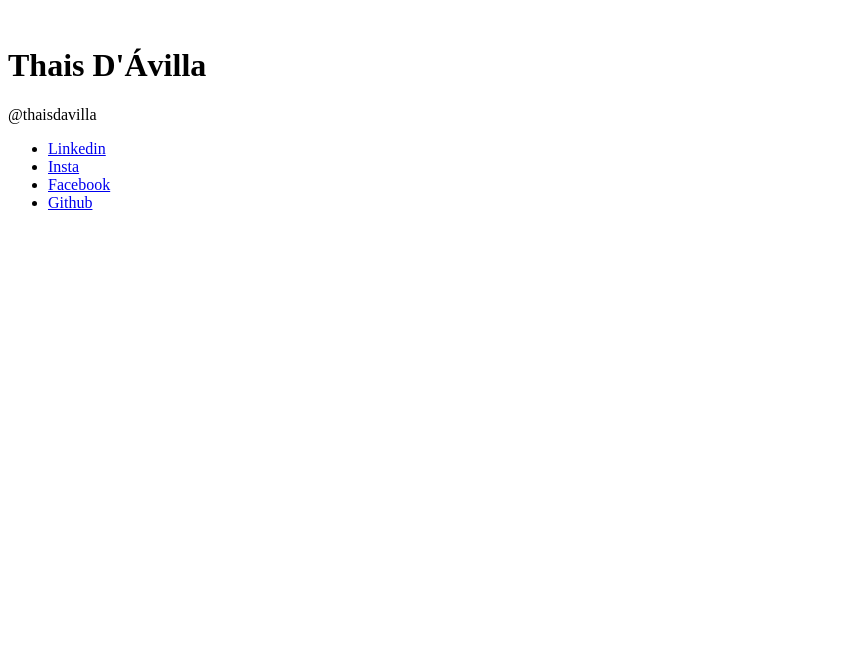
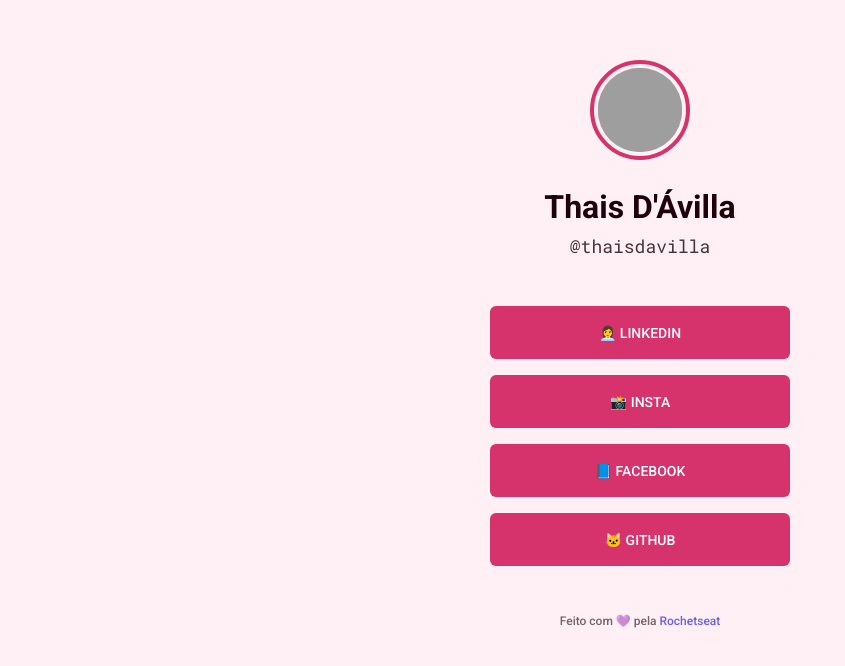
Before and after one commit to ThaisDavilla/maratonaExplorer, a plain HTML site: page index.html in a window 1280 px wide. Shown: the whole page, without its empty margins (0-845 px from the left). Drawn offline with Linux system fonts and the light colour scheme; grey boxes are pictures that could not be loaded.

Commit message:
Finalização do projeto.

```diff
--- a/index.html
+++ b/index.html
@@ -7,25 +7,29 @@
   <meta name="viewport" content="width=device-width, initial-scale=1.0">
   <title>Rocket Links</title>
 </head>
-<body>
-  <img src="" alt="">
+
+<body class="pink">
+  <div>
+  <img src="img/PXL_20220626_140817018.jpg" alt="Foto da Thais D'avilla.">
   <h1>Thais D'Ávilla</h1>
   <p>@thaisdavilla</p>
 
   <ul>
     <li>
-      <a href="https://linkedin.com/in/thaisdavilla01" target="_blank">Linkedin</a>
+      <a href="https://linkedin.com/in/thaisdavilla01" target="_blank"> 👩‍💼 Linkedin</a>
     </li>
     <li>
-      <a href="https://www.instagram.com/athaisdavilla/" target="_blank">Insta</a>
+      <a href="https://www.instagram.com/athaisdavilla/" target="_blank"> 📸 Insta</a>
     </li>
     <li>
-      <a href="https://www.facebook.com/thais.davilla.7/" target="_blank">Facebook</a>
+      <a href="https://www.facebook.com/thais.davilla.7/" target="_blank"> 📘 Facebook</a>
     </li>
     <li>
-      <a href="https://github.com/ThaisDavilla" target="_blank">Github</a>
-    </li>
-  </ul>
+      <a href="https://github.com/ThaisDavilla" target="_blank"> 🐱 Github</a>
+     </li>
+    </ul>
 
+   <footer>Feito com 💜 pela <a href="https://rocketseat.com.br" target="_blank">Rochetseat</a></footer>
+  </div>
 </body>
 </html>
--- a/style.css
+++ b/style.css
@@ -0,0 +1,85 @@
+@import url('https://fonts.googleapis.com/css2? family= Roboto+Mono & family= Roboto:wght@500;700 & display=swap');
+*{
+  margin: 0;
+  padding: 0;
+  box-sizing: border-box;
+}
+a{
+  text-decoration: none;
+}
+html{
+  --bg-color: #edf2ff;
+  --text-color: #00082f;
+  --primary-color: #4263eb;
+  --primary-color-dark: #364fc7;
+}
+.dark-blue{
+  --bg-color: #00082f;
+  --text-color: #ffffff;
+}
+.pink{
+  --bg-color:#fff0f6;
+  --text-color:#1f000b;
+  --primary-color:#d6336c;
+  --primary-color-dark:#a61e4d;
+}
+body{
+  background: var(--bg-color);
+  color: var(--text-color);
+  font-family: "roboto", sans-serif;
+}
+div{
+  text-align: center;
+  width: 300px;
+  margin: 60px auto;
+}
+h1{
+  font-size: 32px;
+  margin-top: 24px;
+  margin-bottom: 8px;
+
+}
+img{
+  width: 100%;
+  border-radius: 50%;
+  width: 100px;
+  height: 100px;
+  padding: 3.7px;
+  border: var(--primary-color) solid 4px;
+}
+p{
+  font-family: "Roboto Mono", monospace;
+  font-weight: 400;
+  opacity: 0.8;
+  font-size: 18px;
+}
+ul{
+  margin: 48px 0;
+  list-style: none;
+}
+
+ul li a{
+  height: 53px;
+  display: flex;
+  align-items: center;
+  justify-content: center;
+  background: var(--primary-color);
+  color: white;
+  text-transform: uppercase;
+  font-size: 14px;
+  margin-bottom: 16px;
+  border-radius: 6px;
+  transition: 400ms;
+}
+ul li a:hover{
+  background: var(--primary-color-dark);
+}
+footer{
+  font-weight: 500;
+  font-size: 12px;
+  opacity: 0.6;
+  transition: opacity 400ms;
+}
+footer:hover{
+  opacity: 1;
+}
```
Also changed, not shown: 1 other file.
